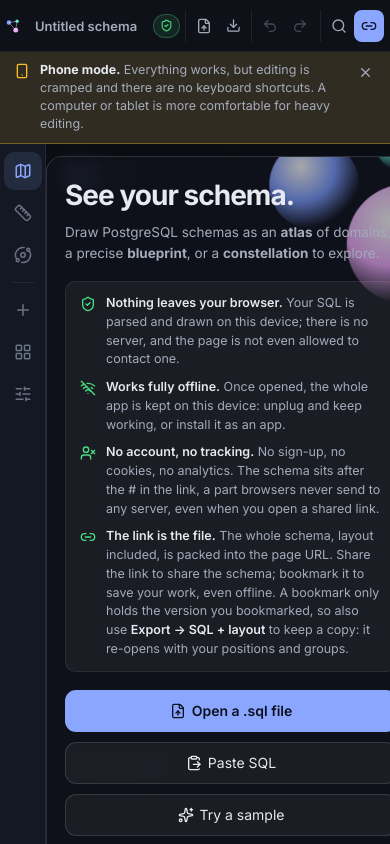
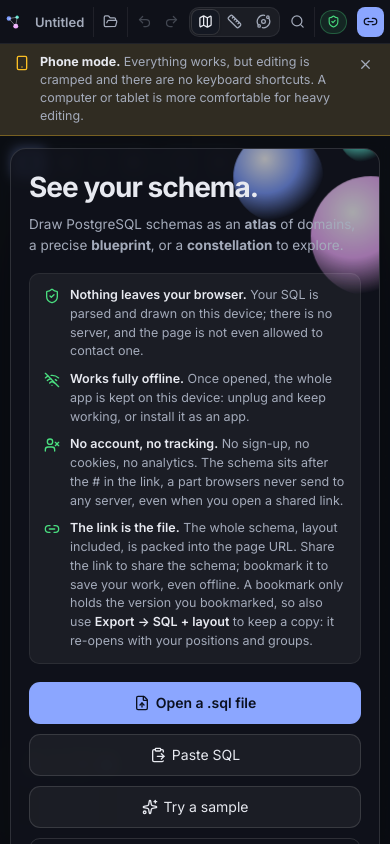
Before and after one commit to Valkea/OpenDBEditor, a React (Vite) app: page / in a window 390 px wide. Built offline with nearby package versions, Linux system fonts and the light colour scheme.

Commit message:
Use the desktop layout on phones too: same rail, top bar and canvas toolbar, just tighter, with Open folding into a File menu on narrow screens and a shorter top bar; drop the phone-only side bar

```diff
--- a/src/App.tsx
+++ b/src/App.tsx
@@ -8,7 +8,6 @@ import { Sidebar, SidebarRail } from './panels/Sidebar';
 import { SqlPane } from './panels/SqlPane';
 import { TopBar } from './panels/TopBar';
 import { Welcome } from './panels/Welcome';
-import { PhoneBar } from './panels/PhoneBar';
 import { PhoneNotice } from './panels/PhoneNotice';
 import { useStore } from './store/store';
 import { isTyping } from './util/files';
@@ -202,7 +201,6 @@ function Shell() {
       <PhoneNotice />
       <div className="main">
         <SidebarRail />
-        <PhoneBar />
         <Sidebar />
         <div className="stage">
           <Canvas />
--- a/src/canvas/Canvas.tsx
+++ b/src/canvas/Canvas.tsx
@@ -675,7 +675,7 @@ export function Canvas() {
       >
         <Background variant={bg} gap={view === 'blueprint' ? 24 : 22} size={view === 'blueprint' ? 1 : 1.3} className="bg" />
         {view === 'blueprint' && <Background id="major" variant={BackgroundVariant.Lines} gap={120} className="bg-major" />}
-        <CanvasToolbar moveLocked={moveLocked} onMoveLocked={setMoveLocked} snap={snap} onSnap={toggleSnap} phone={phone} />
+        <CanvasToolbar moveLocked={moveLocked} onMoveLocked={setMoveLocked} snap={snap} onSnap={toggleSnap} />
         {miniOpen && (
           <MiniMap
             position="bottom-left"
--- a/src/canvas/CanvasToolbar.tsx
+++ b/src/canvas/CanvasToolbar.tsx
@@ -100,7 +100,7 @@ function ArrangeMenu() {
  * Top-left canvas tools: everything that depends on the current view.
  * Layout (moves tables, undoable) on the left, view tools (what is drawn) on the right.
  */
-export function CanvasToolbar({ moveLocked, onMoveLocked, snap, onSnap, phone }: { moveLocked: boolean; onMoveLocked: (v: boolean) => void; snap: boolean; onSnap: () => void; phone: boolean }) {
+export function CanvasToolbar({ moveLocked, onMoveLocked, snap, onSnap }: { moveLocked: boolean; onMoveLocked: (v: boolean) => void; snap: boolean; onSnap: () => void }) {
   const view = useStore((s) => s.schema.view ?? 'atlas');
   const focus = useStore((s) => s.focus);
   const portals = useStore((s) => s.portals);
@@ -118,8 +118,7 @@ export function CanvasToolbar({ moveLocked, onMoveLocked, snap, onSnap, phone }:
           >
             {moveLocked ? <Lock size={15} /> : <LockOpen size={15} />}
           </button>
-          {/* on a phone, Arrange and the view tools live in the bottom bar */}
-          {!phone && <ArrangeMenu />}
+          <ArrangeMenu />
           <button
             className={`tb-btn ${snap ? 'is-on' : ''}`}
             onClick={onSnap}
@@ -131,7 +130,6 @@ export function CanvasToolbar({ moveLocked, onMoveLocked, snap, onSnap, phone }:
           </button>
         </div>
       )}
-      {!phone && (
       <div className="ct-group" aria-label="View tools">
         <div className="split">
           <button className={`tb-btn ${focus.enabled ? 'is-on' : ''}`} title="Focus lens (F): fade tables beyond N hops of the selection" onClick={() => st().set({ focus: { ...focus, enabled: !focus.enabled } })}>
@@ -151,7 +149,6 @@ export function CanvasToolbar({ moveLocked, onMoveLocked, snap, onSnap, phone }:
           </button>
         )}
       </div>
-      )}
     </Panel>
   );
 }
--- a/src/panels/PhoneBar.tsx
+++ /dev/null
@@ -1,155 +0,0 @@
-import {
-  Boxes,
-  Code2,
-  Focus,
-  LayoutGrid,
-  Loader2,
-  Moon,
-  Plus,
-  SlidersHorizontal,
-  StickyNote,
-  Sun,
-  Table2,
-  Waypoints,
-  Workflow,
-} from 'lucide-react';
-import { useEffect, useRef, useState } from 'react';
-import { useStore } from '../store/store';
-import { SidebarTabs } from './Sidebar';
-import { useIsPhone } from '../util/phone';
-import { FlowPackIcon, VIEWS } from './TopBar';
-import { useActions } from './useActions';
-
-type Section = 'add' | 'layout' | 'view';
-
-/** One tool in the ribbon: icon above a short label. */
-function Tool({ icon, label, on, disabled, onClick }: { icon: React.ReactNode; label: string; on?: boolean; disabled?: boolean; onClick: () => unknown }) {
-  return (
-    <button className={`ribbon-btn ${on ? 'is-on' : ''}`} disabled={disabled} onClick={() => void onClick()}>
-      {icon}
-      <span>{label}</span>
-    </button>
-  );
-}
-
-/**
- * Phone only: a narrow bar of icons down the left edge. The panel and view buttons act at once; the other icons open a
- * ribbon of tools along the top of the diagram. One-shot tools close the ribbon, switches keep it open.
- */
-export function PhoneBar() {
-  const phone = useIsPhone();
-  const [open, setOpen] = useState<Section | null>(null);
-  const ref = useRef<HTMLDivElement>(null);
-  const schema = useStore((s) => s.schema);
-  const view = schema.view ?? 'atlas';
-  const welcome = useStore((s) => s.welcome);
-  const sqlOpen = useStore((s) => s.sqlOpen);
-  const theme = useStore((s) => s.theme);
-  const focus = useStore((s) => s.focus);
-  const portals = useStore((s) => s.portals);
-  const busy = useStore((s) => s.layoutBusy);
-  const direction = useStore((s) => s.direction);
-  const arrangeMode = useStore((s) => s.arrangeMode);
-  const flowCompact = useStore((s) => s.flowCompact);
-  const directionIgnored = arrangeMode === 'groups' && schema.groups.length > 0;
-  const st = useStore.getState;
-  const { toggleTheme, center } = useActions();
-
-  useEffect(() => {
-    if (!open) return;
-    const h = (e: PointerEvent) => !ref.current?.contains(e.target as Node) && setOpen(null);
-    // pointerdown + capture: also fires for taps, before the canvas can swallow them
-    window.addEventListener('pointerdown', h, true);
-    return () => window.removeEventListener('pointerdown', h, true);
-  }, [open]);
-  // the layout tools mean nothing in the constellation view
-  useEffect(() => {
-    if (view === 'constellation' && open === 'layout') setOpen(null);
-  }, [view, open]);
-
-  if (!phone) return null;
-
-  const once = (fn: () => unknown) => () => {
-    setOpen(null);
-    void fn();
-  };
-  const toggle = (s: Section) => setOpen(open === s ? null : s);
-  const SECTIONS: { id: Section; label: string; icon: typeof Plus; hidden?: boolean }[] = [
-    { id: 'add', label: 'Add', icon: Plus },
-    { id: 'layout', label: 'Layout', icon: LayoutGrid, hidden: view === 'constellation' },
-    { id: 'view', label: 'View', icon: SlidersHorizontal },
-  ];
-
-  return (
-    <div className="phonebar" ref={ref}>
-      <nav className="phonebar-icons">
-        {!welcome && (
-          <>
-            <SidebarTabs onPick={() => { setOpen(null); st().set({ sqlOpen: false }); }} />
-            <span className="phonebar-sep" />
-          </>
-        )}
-        {VIEWS.map((v) => (
-          <button key={v.id} className={`rail-btn ${view === v.id ? 'is-active' : ''}`} title={v.label} aria-pressed={view === v.id} onClick={() => st().setView(v.id)}>
-            <v.icon size={18} />
-          </button>
-        ))}
-        <span className="phonebar-sep" />
-        {SECTIONS.filter((s) => !s.hidden).map((s) => (
-          <button key={s.id} className={`rail-btn ${open === s.id ? 'is-active' : ''}`} title={s.label} aria-expanded={open === s.id} onClick={() => toggle(s.id)}>
-            <s.icon size={18} />
-          </button>
-        ))}
-      </nav>
-      {open && (
-        <div className="ribbon" role="toolbar" aria-label={SECTIONS.find((s) => s.id === open)?.label}>
-          {open === 'add' && (
-            <>
-              <Tool icon={<Table2 size={18} />} label="Table" onClick={once(() => st().addTable(center()))} />
-              <Tool icon={<StickyNote size={18} />} label="Note" onClick={once(() => st().addNote(center()))} />
-            </>
-          )}
-          {open === 'layout' && (
-            <>
-              <Tool icon={busy ? <Loader2 size={18} className="spin" /> : <LayoutGrid size={18} />} label="Arrange" disabled={busy} onClick={once(() => st().runAutoLayout())} />
-              <Tool
-                icon={arrangeMode === 'groups' ? <Boxes size={18} /> : <Workflow size={18} />}
-                label={arrangeMode === 'groups' ? 'By group' : 'By dependency'}
-                onClick={() => st().set({ arrangeMode: arrangeMode === 'groups' ? 'flow' : 'groups' })}
-              />
-              {!directionIgnored && (
-                <Tool
-                  icon={<span className="ribbon-glyph">{direction === 'RIGHT' ? '→' : '↓'}</span>}
-                  label={direction === 'RIGHT' ? 'Left → right' : 'Top → bottom'}
-                  onClick={() => st().set({ direction: direction === 'RIGHT' ? 'DOWN' : 'RIGHT' })}
-                />
-              )}
-              {arrangeMode === 'flow' && (
-                <Tool
-                  icon={<FlowPackIcon compact={flowCompact} direction={direction} size={18} />}
-                  label={flowCompact ? 'Compact' : 'Aligned'}
-                  onClick={() => st().set({ flowCompact: !flowCompact })}
-                />
-              )}
-            </>
-          )}
-          {open === 'view' && (
-            <>
-              <Tool icon={<Code2 size={18} />} label="SQL pane" on={sqlOpen} onClick={once(() => st().set({ sqlOpen: !sqlOpen, sidebar: null }))} />
-              <Tool icon={<Focus size={18} />} label="Focus lens" on={focus.enabled} onClick={() => st().set({ focus: { ...focus, enabled: !focus.enabled } })} />
-              {focus.enabled && (
-                <Tool
-                  icon={<span className="ribbon-glyph">{focus.hops}</span>}
-                  label={`${focus.hops} hop${focus.hops > 1 ? 's' : ''}`}
-                  onClick={() => st().set({ focus: { ...focus, hops: (focus.hops % 3) + 1 } })}
-                />
-              )}
-              {view === 'atlas' && <Tool icon={<Waypoints size={18} />} label="Portals" on={portals} onClick={() => st().set({ portals: !portals })} />}
-              <Tool icon={theme === 'dark' ? <Sun size={18} /> : <Moon size={18} />} label={theme === 'dark' ? 'Light' : 'Dark'} onClick={toggleTheme} />
-            </>
-          )}
-        </div>
-      )}
-    </div>
-  );
-}
--- a/src/panels/Sidebar.tsx
+++ b/src/panels/Sidebar.tsx
@@ -36,6 +36,7 @@ import { newGroupColor, type SidebarTab, useStore } from '../store/store';
 import { copyText, download, pickFile, slug } from '../util/files';
 import { CodeEditor } from './CodeEditor';
 import { IssueRow } from './IssueRow';
+import { useIsPhone } from '../util/phone';
 import { useActions } from './useActions';
 import { useFly } from './useFly';
 
@@ -49,7 +50,7 @@ const TABS: { id: SidebarTab; label: string; icon: typeof Boxes }[] = [
   { id: 'diff', label: 'Compare', icon: GitCompareArrows },
 ];
 
-/** The panel buttons: down the left rail, or at the top of the phone bar. */
+/** The panel buttons down the left rail. */
 export function SidebarTabs({ onPick }: { onPick?: () => void }) {
   const tab = useStore((s) => s.sidebar);
   const issues = useIssues();
@@ -81,8 +82,15 @@ export function SidebarTabs({ onPick }: { onPick?: () => void }) {
 /** The live SQL pane: the schema as text, opening on the right. */
 function SqlButton() {
   const sqlOpen = useStore((s) => s.sqlOpen);
+  const phone = useIsPhone();
   return (
-    <button className={`rail-btn ${sqlOpen ? 'is-active' : ''}`} title="Live SQL pane (S)" aria-pressed={sqlOpen} onClick={() => useStore.getState().set({ sqlOpen: !sqlOpen })}>
+    <button
+      className={`rail-btn ${sqlOpen ? 'is-active' : ''}`}
+      title="Live SQL pane (S)"
+      aria-pressed={sqlOpen}
+      // on a phone the pane covers the side panel: show one at a time
+      onClick={() => useStore.getState().set(phone ? { sqlOpen: !sqlOpen, sidebar: null } : { sqlOpen: !sqlOpen })}
+    >
       <Code2 size={18} />
     </button>
   );
@@ -101,10 +109,11 @@ function ThemeButton() {
 
 export function SidebarRail() {
   const welcome = useStore((s) => s.welcome);
+  const phone = useIsPhone();
   if (welcome) return null; // nothing open yet: keep the welcome screen clean
   return (
     <nav className="rail">
-      <SidebarTabs />
+      <SidebarTabs onPick={phone ? () => useStore.getState().set({ sqlOpen: false }) : undefined} />
       <span className="rail-sep" role="separator" />
       <SqlButton />
       <ThemeButton />
--- a/src/panels/TopBar.tsx
+++ b/src/panels/TopBar.tsx
@@ -6,6 +6,7 @@ import {
   Code2,
   Download,
   FileUp,
+  FolderOpen,
   Image,
   Link2,
   Map as MapIcon,
@@ -21,7 +22,6 @@ import { useEffect, useRef, useState } from 'react';
 import type { ViewMode } from '../model/types';
 import { generateSql } from '../sql/generator';
 import { useStore } from '../store/store';
-import { useIsPhone } from '../util/phone';
 import { download, slug } from '../util/files';
 import { Promises } from './Promises';
 import { useActions } from './useActions';
@@ -132,13 +132,17 @@ export function TopBar({ onPalette }: { onPalette: () => void }) {
   const canUndo = useStore((s) => s.past.length > 0);
   const canRedo = useStore((s) => s.future.length > 0);
   const st = useStore.getState;
-  const phone = useIsPhone();
   const { share, openFile, exportSql, exportImage } = useActions();
 
   const exportMenu = (
-    <Menu label={phone ? '' : 'Export'} icon={<Download size={15} />}>
+    <Menu label="Export" icon={<><Download size={15} className="tb-file-wide" /><FolderOpen size={15} className="tb-file-narrow" /></>}>
       {(close) => (
         <>
+          {/* on a narrow phone Open folds in here, at the same spot */}
+          <button className="tb-file-narrow" onClick={() => { close(); void openFile(); }}>
+            <FileUp size={14} /> Open a .sql file
+          </button>
+          <div className="menu-sep tb-file-narrow">Export</div>
           <button onClick={() => { exportSql(true); close(); }}>
             <Download size={14} /> SQL + layout <small>re-opens with positions</small>
           </button>
@@ -153,45 +157,6 @@ export function TopBar({ onPalette }: { onPalette: () => void }) {
     </Menu>
   );
 
-  if (phone)
-    return (
-      <header className="topbar topbar-phone">
-        <Brand />
-        <input
-          className="schema-name"
-          size={Math.max(4, schema.name.length)}
-          value={schema.name}
-          onChange={(e) => st().commit((d) => void (d.name = e.target.value), 'schema-name')}
-          spellCheck={false}
-          aria-label="Schema name"
-        />
-        <LocalBadge />
-        <div className="tb-group tb-file">
-          <button className="tb-btn" title="Open a .sql file" onClick={() => void openFile()}>
-            <FileUp size={16} />
-          </button>
-          {exportMenu}
-        </div>
-        <div className="tb-group">
-          <button className="tb-btn" title="Undo" disabled={!canUndo} onClick={() => st().undo()}>
-            <Undo2 size={16} />
-          </button>
-          <button className="tb-btn" title="Redo" disabled={!canRedo} onClick={() => st().redo()}>
-            <Redo2 size={16} />
-          </button>
-        </div>
-        <span className="grow" />
-        <div className="tb-group">
-          <button className="tb-btn" title="Search tables and commands" onClick={onPalette}>
-            <Search size={16} />
-          </button>
-          <button className="tb-btn primary" title="Copy a link that contains the whole schema" onClick={share}>
-            <Link2 size={16} />
-          </button>
-        </div>
-      </header>
-    );
-
   return (
     <header className="topbar">
       <Brand />
@@ -205,7 +170,7 @@ export function TopBar({ onPalette }: { onPalette: () => void }) {
       />
       <div className="tb-group tb-file">
         <button
-          className="tb-btn"
+          className="tb-btn tb-file-wide"
           title="Open a .sql file"
           onClick={() => void openFile()}
         >
--- a/src/panels/useActions.ts
+++ b/src/panels/useActions.ts
@@ -18,7 +18,7 @@ export async function exportPng(rf: ReturnType<typeof useReactFlow>, theme: stri
   return toPng(el, { backgroundColor: bg, width: w, height: h, style: { width: `${w}px`, height: `${h}px`, transform: `translate(${vp.x}px, ${vp.y}px) scale(${vp.zoom})` } });
 }
 
-/** File, share and theme actions shared by the top bar and the phone bar. */
+/** File, share and theme actions shared by the top bar and the rail. */
 export function useActions() {
   const rf = useReactFlow();
   const st = useStore.getState;
--- a/src/styles/app.css
+++ b/src/styles/app.css
@@ -776,56 +776,44 @@ textarea.input { height: auto; padding: 7px 9px; resize: vertical; line-height:
 .menu-sep { padding: 8px 10px 3px; font-size: 10px; font-weight: 600; text-transform: uppercase; letter-spacing: .05em; color: var(--text-faint); }
 .menu-pop button:disabled { opacity: .4; cursor: default; background: none; }
 
-/* phone bar: icons down the left edge, each section opening a ribbon of tools along the top */
-.phonebar { display: none; }
-.phonebar-icons {
-  width: 46px; height: 100%; display: flex; flex-direction: column; align-items: center; gap: 4px; padding: 8px 0; overflow-y: auto;
-  border-right: 1px solid var(--line); background: var(--panel-solid);
-}
-.phonebar-icons .rail-btn { flex: none; } /* on a short screen the bar scrolls rather than squashing them */
-.phonebar-icons .rail-btn:disabled { opacity: .35; cursor: default; background: none; }
-.phonebar-sep { width: 22px; height: 1px; margin: 4px 0; background: var(--line); flex: none; }
-.ribbon {
-  position: absolute; top: 0; left: 46px; right: 0; display: flex; gap: 2px; padding: 6px; overflow-x: auto; scrollbar-width: none;
-  background: var(--panel-solid); border-bottom: 1px solid var(--line-strong); box-shadow: 0 14px 30px -14px rgba(0, 0, 0, .5);
-  animation: ribbonIn .16s var(--ease);
-}
-.ribbon-btn {
-  flex: 1 0 auto; min-width: 54px; max-width: 96px; display: flex; flex-direction: column; align-items: center; gap: 5px; padding: 8px 6px 6px;
-  border: 0; border-radius: 10px; background: transparent; color: var(--text-dim); font-size: 10.5px; white-space: nowrap; cursor: pointer;
-}
-.ribbon-btn:active { background: var(--hover); }
-.ribbon-btn.is-on { color: var(--accent); background: color-mix(in srgb, var(--accent) 13%, transparent); }
-.ribbon-btn:disabled { opacity: .4; cursor: default; }
-.ribbon-glyph { height: 18px; font-family: var(--mono); font-size: 15px; line-height: 18px; }
-@keyframes ribbonIn { from { opacity: 0; transform: translateY(-6px); } }
 
 @media (max-width: 760px) {
-  .topbar-phone { gap: 2px; padding: 0 6px; }
-  .topbar-phone .brand { padding: 0 4px 0 0; }
-  .topbar-phone .brand span { display: none; }
-  .topbar-phone .schema-name { flex: 0 1 150px; width: auto; min-width: 0; padding: 5px 4px; }
-  .topbar-phone .local-badge { padding: 0 6px; margin: 0 2px; }
-  .topbar-phone .tb-btn { padding: 0 6px; }
-  .topbar-phone .tb-group { gap: 0; padding-left: 3px; margin-left: 1px; }
-  .topbar-phone .menu-pop { position: fixed; top: 56px; left: 8px; right: auto; width: min(300px, calc(100vw - 16px)); }
-  .local-pop { position: fixed; top: 56px; left: 8px; right: 8px; width: auto; max-height: calc(100dvh - 72px); overflow-y: auto; }
+  /* same bar as on a desktop, just tighter */
+  .topbar { height: 44px; gap: 2px; padding: 0 6px; } /* shorter bar, items sized to match: room matters more on a phone */
+  .topbar .brand { padding: 0 4px 0 0; }
+  .topbar .brand span { display: none; }
+  .topbar .schema-name { min-width: 0; padding: 4px 4px; }
+  .topbar .local-right { margin: 0 10px 0 2px; }
+  .topbar .local-badge { padding: 0 6px; }
+  .topbar .tb-btn { height: 30px; padding: 0 5px; }
+  .topbar .tb-group { gap: 0; padding-left: 3px; margin-left: 1px; }
+  .topbar .segmented { padding: 2px; }
+  .topbar .segmented button { height: 24px; padding: 0 6px; }
+  .topbar .menu-pop { position: fixed; top: 48px; left: 8px; right: auto; width: min(300px, calc(100vw - 16px)); }
+  .local-pop, .local-right .local-pop { position: fixed; top: 48px; left: 8px; right: 8px; width: auto; max-height: calc(100dvh - 64px); overflow-y: auto; }
 
-  /* panels become full-screen sheets over the diagram */
-  .rail { display: none; }
-  .phonebar { display: block; flex: none; z-index: 31; } /* its ribbon opens over the welcome overlay (30) */
+  /* the same rail, a little narrower */
+  .rail { width: 46px; gap: 2px; padding: 8px 0; overflow-y: auto; }
+  .rail .rail-btn { flex: none; } /* on a short screen the rail scrolls rather than squashing them */
   .main { position: relative; }
-  /* the phone bar stays visible beside them, so another panel is one tap away */
+  /* panels become full-screen sheets over the diagram; the rail stays beside them, so another panel is one tap away */
   .sidebar, .sqlpane { position: absolute; inset: 0 0 0 46px; width: auto; z-index: 25; border: 0; background: var(--panel-solid); }
+  /* canvas tools: icons only, the Arrange settings within the screen */
+  .canvas-tools { margin: 8px; gap: 6px; }
+  .canvas-tools .tb-label { display: none; }
+  .ct-pop { max-width: calc(100vw - 70px); }
+  .ct-row { flex-direction: column; align-items: flex-start; gap: 4px; }
+  .ct-note { margin-left: 0; }
+  .menu-pop button.ct-run small { display: none; } /* no keyboard */
   .inspector {
     top: auto; left: 52px; right: 6px; bottom: 6px; width: auto; height: min(62dvh, 560px);
     border-radius: 14px 14px 10px 10px; animation: sheetUp .22s var(--ease);
   }
   .legend-hint { display: none; }
-  .palette { top: 64px; }
+  .palette { top: 56px; }
   .palette [cmdk-input] { font-size: 16px; } /* below 16px iOS zooms the page on focus */
   .palette [cmdk-item] kbd { display: none; } /* no keyboard to use them */
-  .toasts { top: 60px; width: calc(100vw - 24px); }
+  .toasts { top: 52px; width: calc(100vw - 24px); }
   .toast { text-align: center; }
 
   .welcome { place-items: start center; overflow-y: auto; padding: 12px 0 24px; }
@@ -836,5 +824,14 @@ textarea.input { height: auto; padding: 7px 9px; resize: vertical; line-height:
   .welcome-actions .btn { flex: 1 1 100%; justify-content: center; }
   .welcome-foot { display: none; }
 }
+/* Open folds into the Export menu, which becomes a File menu, below this width */
+.tb-file-narrow { display: none; }
+@media (max-width: 520px) {
+  .tb-file-wide { display: none; }
+  .tb-file-narrow { display: revert; }
+  .menu-pop button.tb-file-narrow { display: flex; }
+}
+@media (max-width: 340px) { .topbar .segmented button { padding: 0 4px; } .topbar .local-right { margin-left: 0; } }
+
 @keyframes sheetUp { from { opacity: 0; transform: translateY(16px); } }
 @keyframes fadeIn { from { opacity: 0; } }
```
Lines whose indentation alone changed are shown as unchanged.
